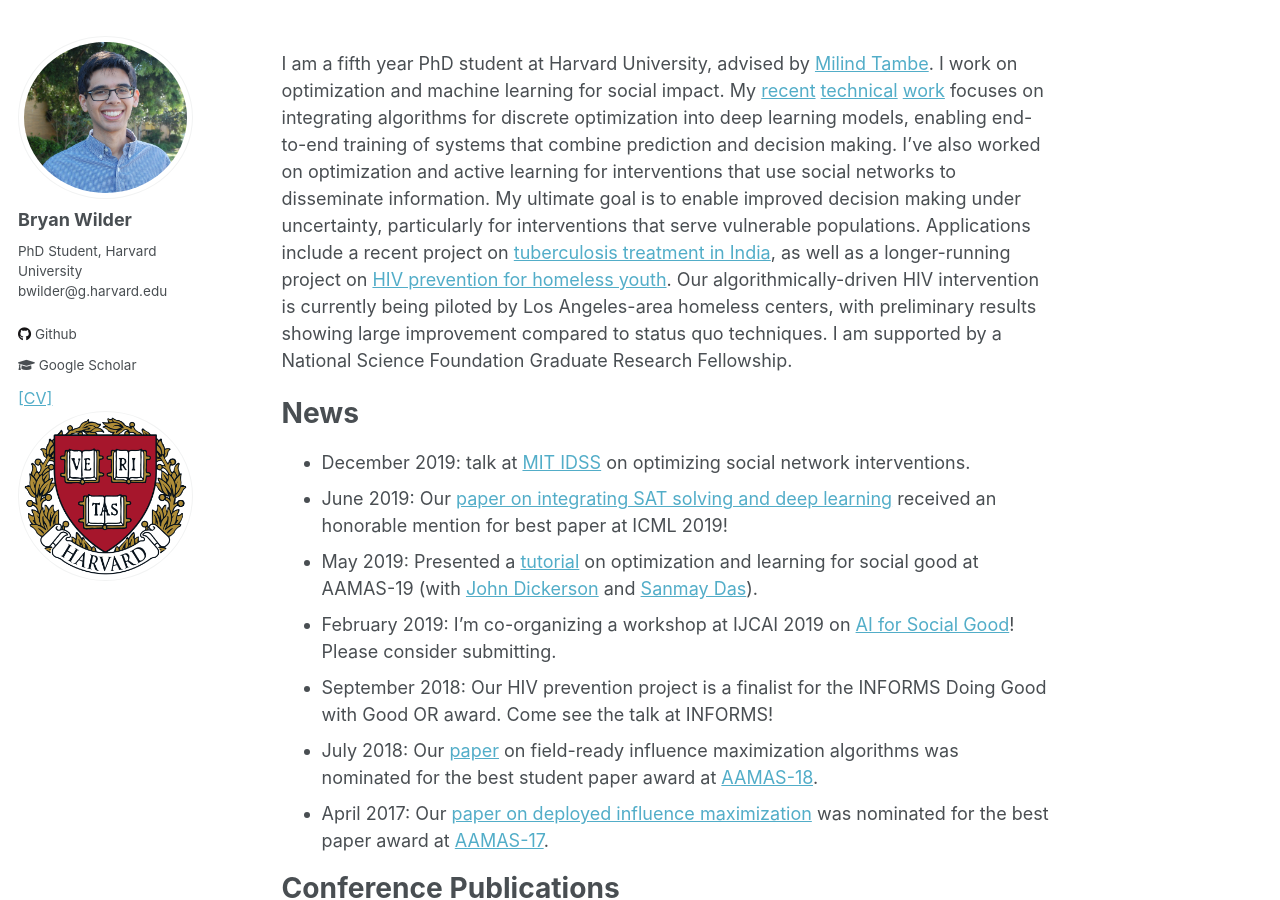
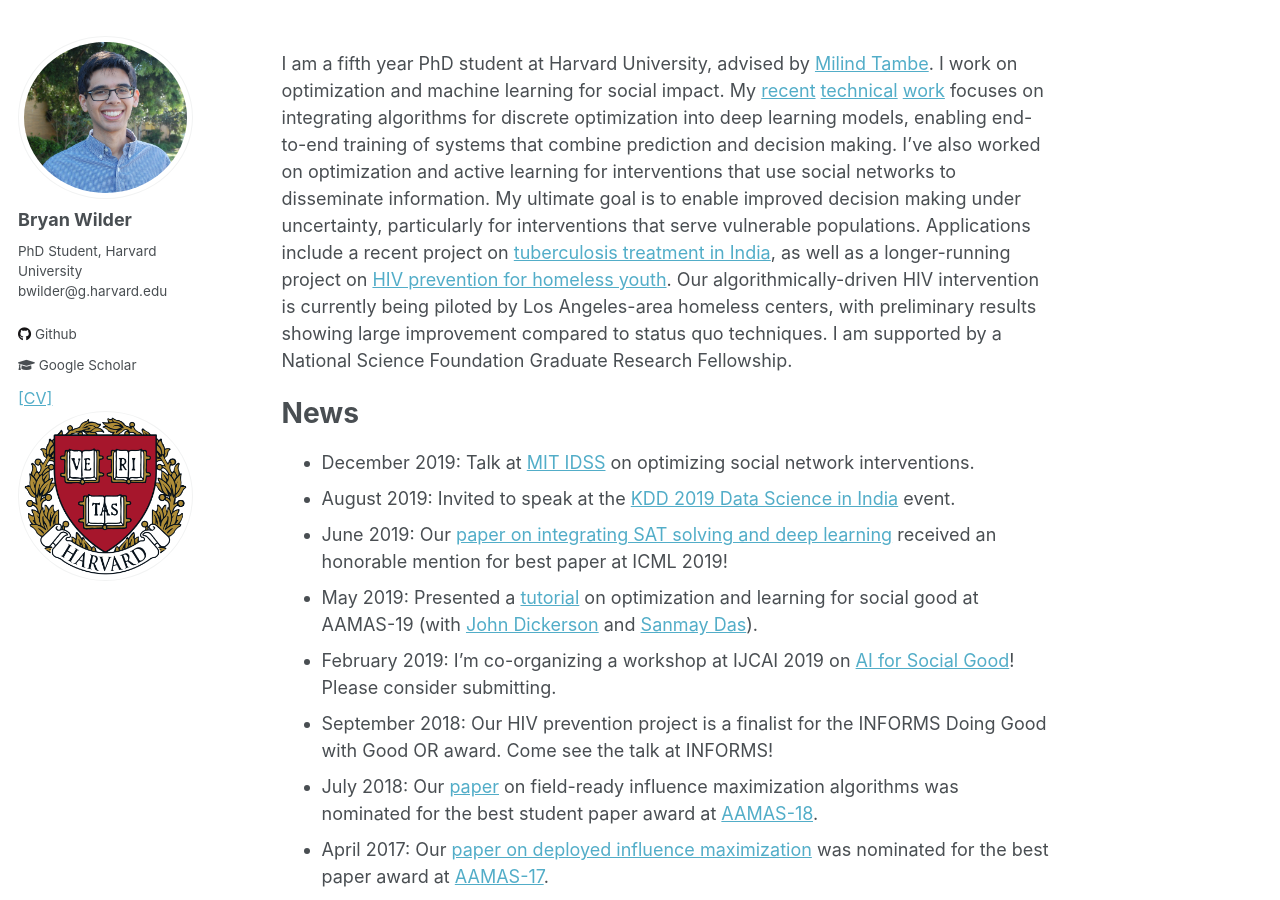
Before and after one commit to bryanwilder/bryanwilder.github.io, a Jekyll site: the page built from _pages/about.md, in a window 1280 px wide and 900 px high. Built offline with Jekyll 4.4.1, drawn with Linux system fonts in a browser that asks for light colours.

Commit message:
Update about.md

```diff
--- a/_pages/about.md
+++ b/_pages/about.md
@@ -11,7 +11,8 @@
 
 # News
 
-*   December 2019: talk at [MIT IDSS](https://idss.mit.edu/) on optimizing social network interventions.
+*   December 2019: Talk at [MIT IDSS](https://idss.mit.edu/) on optimizing social network interventions.
+*   August 2019: Invited to speak at the [KDD 2019 Data Science in India](https://ikdd.acm.org/kdd2019/) event.
 *   June 2019: Our [paper on integrating SAT solving and deep learning](http://proceedings.mlr.press/v97/wang19e/wang19e.pdf) received an honorable mention for best paper at ICML 2019!
 *   May 2019: Presented a [tutorial](https://learn2allocate.github.io/) on optimization and learning for social good at AAMAS-19 (with [John Dickerson](http://jpdickerson.com/) and [Sanmay Das](https://www.cse.wustl.edu/~sanmay/)).
 *   February 2019: I'm co-organizing a workshop at IJCAI 2019 on [AI for Social Good](https://aiforgood2019.github.io/)! Please consider submitting.
```
